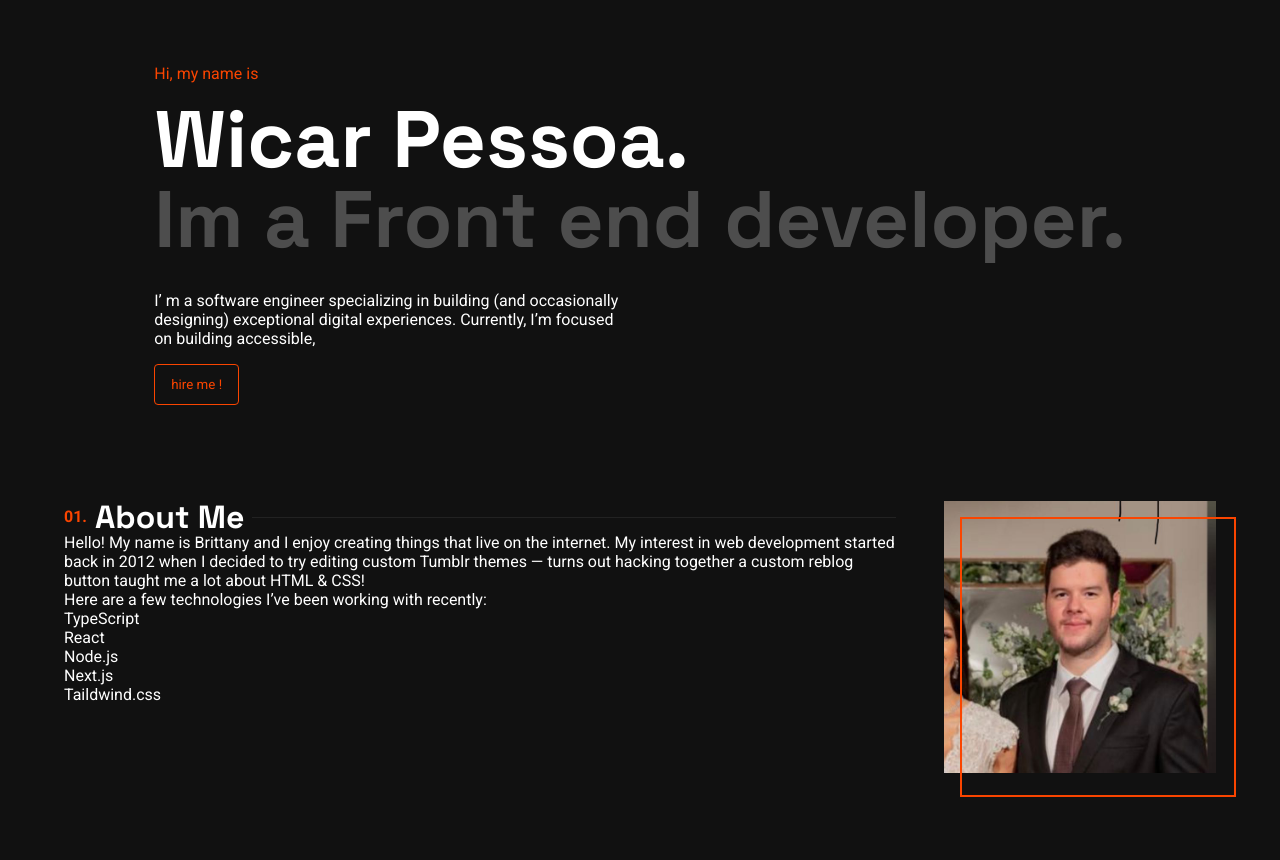
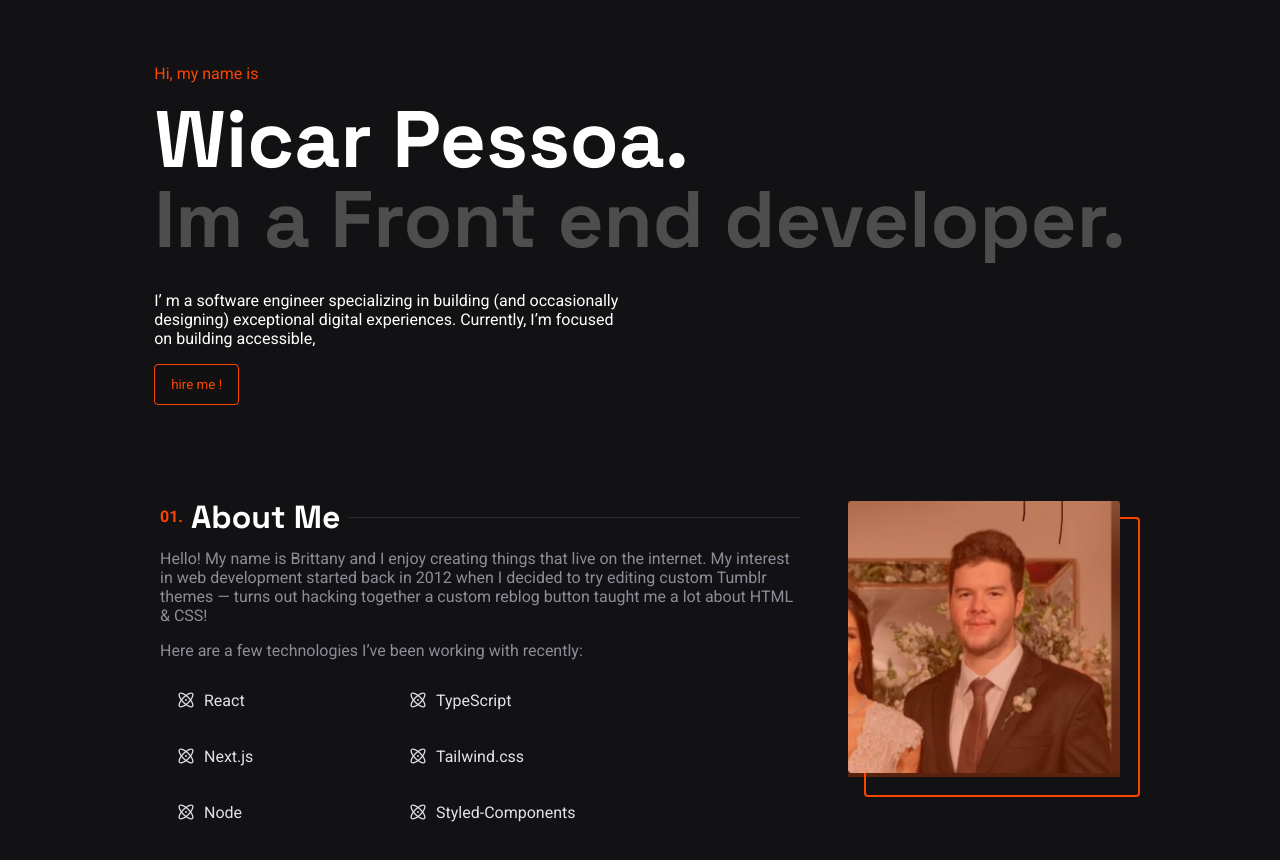
Before and after one commit to wicarpessoa/portfolio-01, a React (Vite) app: page / in a window 1280 px wide. Shown: the top 860 px of the page. Built offline with nearby package versions, Linux system fonts and the light colour scheme.

Commit message:
feat stacktag components made

```diff
--- a/package.json
+++ b/package.json
@@ -10,6 +10,7 @@
     "preview": "vite preview"
   },
   "dependencies": {
+    "@phosphor-icons/react": "^2.0.13",
     "react": "^18.2.0",
     "react-dom": "^18.2.0",
     "styled-components": "^6.0.8"
--- a/src/App.tsx
+++ b/src/App.tsx
@@ -1,11 +1,12 @@
-import './App.css'
 import { About } from './sections/About'
 import { Hero } from './sections/Hero'
+import { GlobalStyle } from './styles/Global'
 export function App() {
   return (
     <div className="container">
       <Hero />
       <About />
+      <GlobalStyle />
     </div>
   )
 }
--- a/src/components/Button/styles.ts
+++ b/src/components/Button/styles.ts
@@ -2,10 +2,10 @@
 
 export const ButtonContainer = styled.button`
   background-color: #111111;
-  border: 1px solid #fa4500;
+  border: 1px solid var(--orange-300);
   padding: 0.75rem 1rem;
   border-radius: 4px;
-  color: #fa4500;
+  color: var(--orange-300);
   position: relative;
   transition: all 0.5s;
   outline: none;
@@ -14,6 +14,6 @@
   &:focus,
   &:hover {
     transform: translate(-5px, 5px);
-    box-shadow: 4px 4px 0 0 #fa4500;
+    box-shadow: 4px 4px 0 0 var(--orange-300);
   }
 `
--- /dev/null
+++ b/src/components/StackTag/index.tsx
@@ -0,0 +1,16 @@
+import { ComponentProps, ReactNode } from 'react'
+import { StackTagContainer } from './styles'
+
+interface StackTagProps extends ComponentProps<'a'> {
+  title: string
+  children: ReactNode
+}
+
+export function StackTag({ children, title, ...props }: StackTagProps) {
+  return (
+    <StackTagContainer {...props}>
+      {children}
+      {title}
+    </StackTagContainer>
+  )
+}
--- /dev/null
+++ b/src/components/StackTag/styles.ts
@@ -0,0 +1,21 @@
+import styled from 'styled-components'
+
+export const StackTagContainer = styled.a`
+  height: 3rem;
+  padding: 12px 16px;
+  cursor: pointer;
+  color: var(--gray-100);
+  display: flex;
+  align-items: center;
+  justify-content: flex-start;
+  gap: 8px;
+  width: 14rem;
+  white-space: nowrap;
+
+  border-radius: 4px;
+  transition: 0.5s all;
+  &:hover {
+    background-color: var(--gray-800);
+    color: var(--orange-700);
+  }
+`
--- a/src/sections/About/index.tsx
+++ b/src/sections/About/index.tsx
@@ -1,5 +1,6 @@
+import { StackTag } from '../../components/StackTag'
 import { AboutContainer, AboutImgContainer, AboutTextContainer } from './styles'
-
+import { Atom } from '@phosphor-icons/react'
 export function About() {
   return (
     <AboutContainer>
@@ -13,11 +14,36 @@
         </p>
         <p>Here are a few technologies I’ve been working with recently:</p>
         <ul>
-          <li>TypeScript</li>
-          <li>React</li>
-          <li>Node.js</li>
-          <li>Next.js</li>
-          <li>Taildwind.css</li>
+          <li>
+            <StackTag title="React">
+              <Atom size={20} />
+            </StackTag>
+          </li>
+          <li>
+            <StackTag title="TypeScript">
+              <Atom size={20} />
+            </StackTag>
+          </li>
+          <li>
+            <StackTag title="Next.js">
+              <Atom size={20} />
+            </StackTag>
+          </li>
+          <li>
+            <StackTag title="Tailwind.css">
+              <Atom size={20} />
+            </StackTag>
+          </li>
+          <li>
+            <StackTag title="Node">
+              <Atom size={20} />
+            </StackTag>
+          </li>
+          <li>
+            <StackTag title="Styled-Components">
+              <Atom size={20} />
+            </StackTag>
+          </li>
         </ul>
       </AboutTextContainer>
       <AboutImgContainer>
--- a/src/sections/About/styles.ts
+++ b/src/sections/About/styles.ts
@@ -7,8 +7,12 @@
   align-items: flex-start;
   margin: 0 auto;
   gap: 3rem;
+  max-width: 60rem;
 `
 export const AboutTextContainer = styled.div`
+  display: flex;
+  flex-direction: column;
+  gap: 1rem;
   > h2 {
     font-size: 2rem;
     display: flex;
@@ -19,37 +23,71 @@
   > h2::before {
     content: '01. ';
     font-family: 'Roboto', sans-serif;
-    color: #fa4500;
+    color: var(--orange-300);
     font-size: 1rem;
     text-align: left;
     margin: auto 0;
   }
   > h2::after {
     content: '';
-    background-color: #222222;
+    background-color: var(--gray-700);
     height: 1px;
     width: 100%;
     margin: auto 0;
   }
+  > p {
+    color: var(--gray-400);
+  }
+  > ul {
+    display: flex;
+    flex-wrap: wrap;
+    gap: 8px;
+  }
+
   ul > li {
     list-style: none;
   }
 `
 export const AboutImgContainer = styled.div`
   position: relative;
-
+  z-index: 0;
+  transition: 0.5s all;
   img {
     height: 17rem;
     width: 17rem;
+    border-radius: 4px;
   }
-  ::after {
+  > div {
+    position: absolute;
+    display: block;
+    width: 100%;
+    height: 100%;
+    top: 0;
+    left: 0;
+    background-color: var(--orange-300);
+    opacity: 0.3;
+    transition: 0.5s all;
+    &:hover {
+      opacity: 0;
+    }
+  }
+  &:hover {
+    transform: translate(-5px, -5px);
+  }
+  &:after {
     content: '';
     display: block;
     width: 100%;
     height: 100%;
     position: absolute;
-    border: 2px solid #fa4500;
+    border: 2px solid var(--orange-300);
+    z-index: -1;
     top: 1rem;
     left: 1rem;
+    border-radius: 4px;
+    transition: 0.5s all;
+  }
+  &:hover::after {
+    transform: translate(10px, 10px);
   }
 `
--- a/src/App.css
+++ b/src/styles/Global.ts
@@ -1,3 +1,9 @@
+import { createGlobalStyle } from 'styled-components'
+import { variables } from './themes/variables'
+
+export const GlobalStyle = createGlobalStyle`
+${variables}
+
 * {
 	margin: 0;
 	padding: 0;
@@ -5,9 +11,9 @@
 }
 
 body {
-	--ff-primary: "Roboto", sans-serif;
-	--ff-title: "Space Grotesk", sans-serif;
+
 	font-family: var(--ff-primary);
+	background-color: var(--gray-900);
 }
 h1,
 h2 {
@@ -22,11 +28,13 @@
 }
 
 .container {
-	background-color: #111111;
+	margin: 0 auto;
 	width: 100%;
+	max-width: 100rem;
 	min-height: 100vh;
 	display: grid;
 	grid-template-rows: 1fr 1fr 1fr;
 	padding: 4rem;
 	gap: 6rem;
 }
+`
--- /dev/null
+++ b/src/styles/themes/variables.ts
@@ -0,0 +1,31 @@
+import { css } from 'styled-components'
+
+const variables = css`
+  :root {
+    --white: #fff;
+
+    --gray-100: #e1e1e6;
+    --gray-300: #c4c4cc;
+    --gray-400: #8d8d99;
+    --gray-500: #7c7c8a;
+    --gray-600: #323238;
+    --gray-700: #29292e;
+    --gray-800: #202024;
+    --gray-900: #121214;
+
+    --red-500: #ab222e;
+    --red-700: #7a1921;
+
+    --orange-100: #ff5800;
+    --orange-200: #ff4a00;
+    --orange-300: #fa4500;
+    --orange-400: #e43d00;
+    --orange-500: #e22b00;
+    --orange-600: #d13f00;
+    --orange-700: #c23400;
+
+    --ff-primary: 'Roboto', sans-serif;
+    --ff-title: 'Space Grotesk', sans-serif;
+  }
+`
+export { variables }
```
Also changed, not shown: 1 other file (tests, documents, lock files or other folders).
